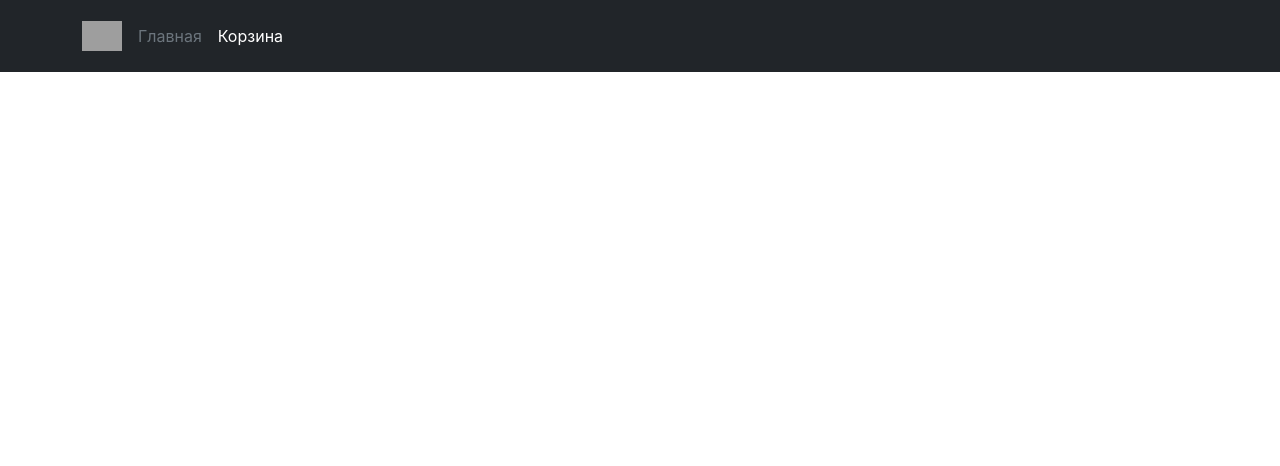
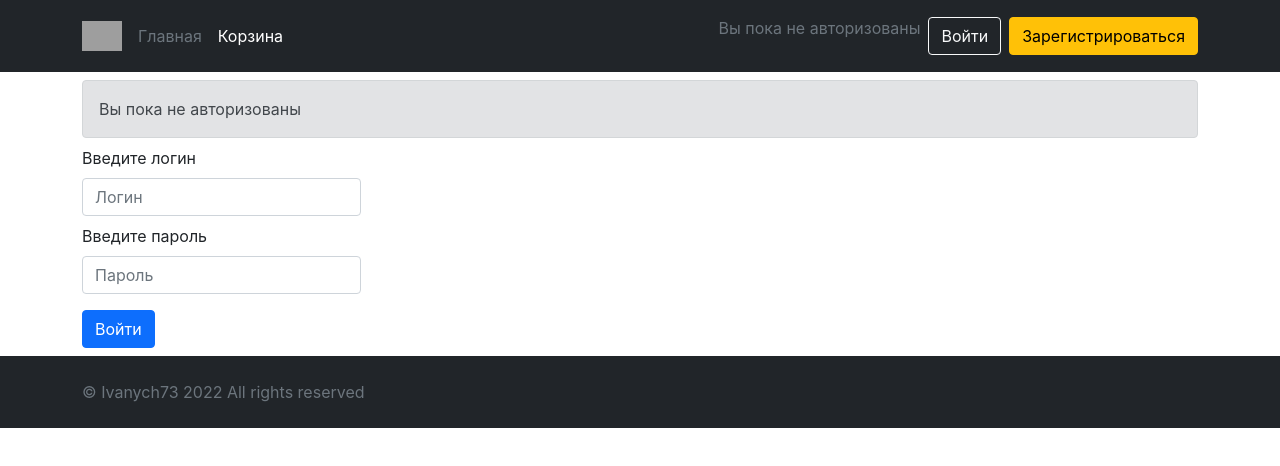
Before and after one commit to Ivanych73/pet-shop, a React (Create React App) app: page /login in a window 1280 px wide. Before the commit this address had no page. Shown: the top 466 px of the page. Built offline with nearby package versions, Linux system fonts and the light colour scheme; grey boxes are pictures that could not be loaded.

Commit message:
view completed

```diff
--- /dev/null
+++ b/src/components/cart/cart.js
@@ -0,0 +1,69 @@
+import Card from "../catalog/goods/card/card";
+
+export const Cart = (props) => {
+    let emptyCartMessage = "";
+    const getEmptyCartMessage = () => {
+        return (
+            <p className="lead">В Вашей корзине пока пусто</p>
+        )
+    }
+    let goodsInCart;
+    let makeOrder;
+    const getMakeOrder = () => {
+        return (
+            <div className="row my-3">
+            <div className="col-6 d-flex justify-content-center">
+                <div className="lead">Общая стоимость корзины составляет <span className="total-price">0</span></div>
+            </div>
+            <div className="col-6 d-flex justify-content-center">
+                <form action="index.php?path=order/edit" method="post">
+                    <input type="submit" className = "btn btn-primary" value="Оформить заказ" />
+                </form>
+            </div>
+        </div>
+        )
+    }
+    if (props.cart) {
+        goodsInCart = props.cart.map(function(good){
+            return (
+                <div className="row my-2  item-{good.goodId}">
+                    <div className="col-4"><Card good={good}/></div>
+                    <div className="col-4 d-flex justify-content-around align-items-center">
+                        <a className = "btn btn-secondary buy-button" data-id={good.goodId} href="">Добавить</a>
+                        <a className = "btn btn-secondary remove-button" data-id={good.goodId} href="">Удалить</a>
+                    </div>
+                    <div className="col-4 d-flex justify-content-center align-items-center">
+                        Всего:&nbsp
+                        <span className="count-item-{good.goodId}">{good.quantity}</span>
+                    </div>
+                </div>
+            )
+        });
+        makeOrder = getMakeOrder();
+
+    } else emptyCartMessage = getEmptyCartMessage();
+    const getWelcome = () => {
+        return (
+            <section className="py-5 text-center container">
+                <div className="row py-lg-5">
+                    <div className="col-lg-6 col-md-8 mx-auto">
+                        <h1 className="fw-light is-cart">Корзина Ваших покупок</h1>
+                        {emptyCartMessage}
+                    </div>
+                </div>
+            </section>
+        )
+    }
+
+    const welcome = getWelcome();
+
+    return (
+        <div className="container">
+            {welcome}
+
+            {goodsInCart}
+
+            {makeOrder}
+        </div>
+    )
+}
--- /dev/null
+++ b/src/components/footer/footer.js
@@ -0,0 +1,10 @@
+export const Footer = () => {
+    const year = (new Date()).getFullYear();
+    return (
+        <footer className="footer flex-shrink-0 py-4 bg-dark text-white-50">
+            <div className="container">
+            <span className="text-muted">&copy; Ivanych73 {year} All rights reserved</span>
+            </div>
+        </footer>
+    );
+}
--- a/src/components/header/header.js
+++ b/src/components/header/header.js
@@ -1,6 +1,6 @@
 import { Link } from "react-router-dom"
 
-export const Header = () => {
+export const Header = (props) => {
     return (
         <header className="p-3 bg-dark text-white">
             <div className="container">
@@ -18,14 +18,10 @@ export const Header = () => {
                         </li>
                     </ul>
 
-                    {/* <div className="text-end d-flex align-items-center">
-                        {% if links.loginMessage %}
-                            <p className="text-muted me-2">{{ links.loginMessage }}</p>
-                        {% endif %}
-                        {% if links.loginLink %}
-                            <a className="btn btn-outline-light me-2" href="{{links.loginLink.href}}">{{links.loginLink.text}}</a>
-                        {% endif %}
-                        {% if links.personalLink %}
+                    <div className="text-end d-flex align-items-center">
+                        <p className="text-muted me-2">{ props.headerLinks.loginMessage }</p>
+                        <Link to="/login" className="btn btn-outline-light me-2">{props.headerLinks.loginLink.text}</Link>
+{/*                        {% if links.personalLink %}
                             <a className="btn btn-outline-light me-2" href="{{links.personalLink.href}}">{{links.personalLink.text}}</a>
                         {% endif %}
                         {% if links.adminLink %}
@@ -40,10 +36,9 @@ export const Header = () => {
                             </div>
                         </div>
                         {% endif %}
-                        {% if links.regLink %}
-                        <a className="btn btn-warning" href="{{links.regLink.href}}">Зарегистрироваться</a>
-                        {% endif %}
-                    </div> */}
+                     */}
+                        <Link to="/register" className="btn btn-warning">Зарегистрироваться</Link>
+                    </div>
                 </div>
             </div>
         </header>
--- a/src/components/routes/routes.js
+++ b/src/components/routes/routes.js
@@ -2,17 +2,32 @@ import { BrowserRouter, Routes, Route } from "react-router-dom";
 import {getCatalog} from "../../data/getdata";
 import Catalog from "../catalog/catalog";
 import { Detail } from "../catalog/goods/detail/detail";
+import { Cart } from "../cart/cart";
+import { Footer } from "../footer/footer";
 import { Header } from "../header/header";
+import { Login } from "../user/login/login";
+import { Register } from "../user/register/register";
 
 export const Routing = () => {
     const goods = getCatalog();
+    const headerLinks = {
+        loginMessage: "Вы пока не авторизованы",
+        loginLink: {
+            text: "Войти"
+        }
+    }
+
     return (
         <BrowserRouter>
-            <Header />
+            <Header headerLinks={headerLinks}/>
             <Routes>
                 <Route path="/detail/:goodId" element={<Detail/>} />
+                <Route path="/cart" element={<Cart />} />
+                <Route path="/login" element={<Login message="Вы пока не авторизованы"/>} />
+                <Route path="/register" element={<Register />} />
                 <Route path="/" element={<Catalog goods={goods} />} />
             </Routes>
+            <Footer />
         </BrowserRouter>
     );
 }
--- /dev/null
+++ b/src/components/user/login/login.js
@@ -0,0 +1,22 @@
+export const Login = (props) => {
+    return (
+        <div className="container">
+            <div className="alert alert-secondary my-2" role="alert">
+                {props.message}
+            </div>
+            <form method = "post">
+                <div className="form-group">
+                    <label htmlFor="inputLogin">Введите логин</label>
+                    <input type="text" className="form-control my-2 w-25" name="login" id="inputLogin" aria-describedby="emailHelp" placeholder="Логин" />
+                </div>
+                <div className="form-group">
+                    <label htmlFor="InputPassword1">Введите пароль</label>
+                    <input type="password" className="form-control my-2 w-25" name="pass" id="InputPassword1" placeholder="Пароль" />
+                </div>
+                <div className="btn-group">
+                    <input type="submit" className="btn btn-primary my-2" value = "Войти" />
+                </div>
+            </form>
+        </div>
+    )
+}
--- /dev/null
+++ b/src/components/user/passwordfields/paswordfields.js
@@ -0,0 +1,14 @@
+export const Passwordfields = () => {
+    return (
+        <div>
+            <div className="form-group py-3">
+                <label htmlFor="InputPassword1">Новый пароль</label>
+                <input type="password" className="form-control my-2 w-25" name="newpassword" id="InputPassword1" placeholder="Придумайте пароль" />
+            </div>
+            <div className="form-group py-3">
+                <label htmlFor="InputPassword2">Подтвердите пароль</label>
+                <input type="password" className="form-control my-2 w-25" name="confirmpassword" id="InputPassword2" placeholder="Подтвердите пароль" />
+            </div>
+        </div>
+    )
+}
--- /dev/null
+++ b/src/components/user/register/register.js
@@ -0,0 +1,23 @@
+import { Passwordfields } from "../passwordfields/paswordfields"
+
+export const Register = (props) => {
+    return (
+        <div className="container">
+            <h1 className="display-6">Регистрация нового пользователя</h1>
+            <div className="alert alert-warning" role="alert">
+                { props.message}
+            </div>
+            <form action="" method="post">
+                <div className="form-group py-2">
+                    <label htmlFor="logininput">Придумайте логин</label>
+                    <input type="text" name="login" id="logininput" className = "form-control my-2 w-25" />
+                </div>
+                <Passwordfields />
+                <div className="lead action-message" role="alert" id = "passwarning">
+                    Не указан пароль либо введенные пароли не совпадают!
+                </div>
+                <input className = "btn btn-primary my-2 submit-button" disabled = {true} type="submit" value="Зарегистрироваться" />
+            </form>
+        </div>
+    )
+}
```
